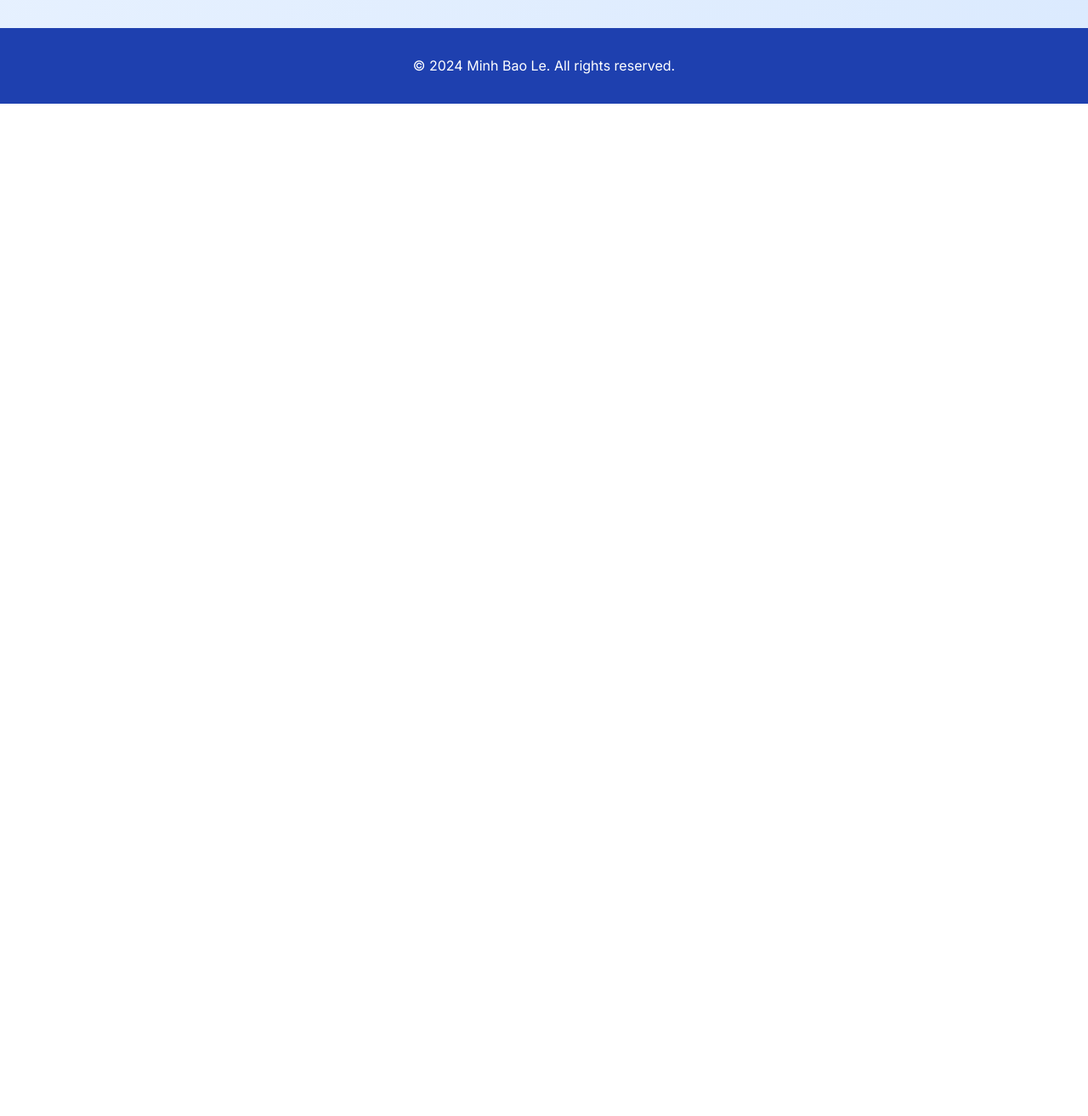
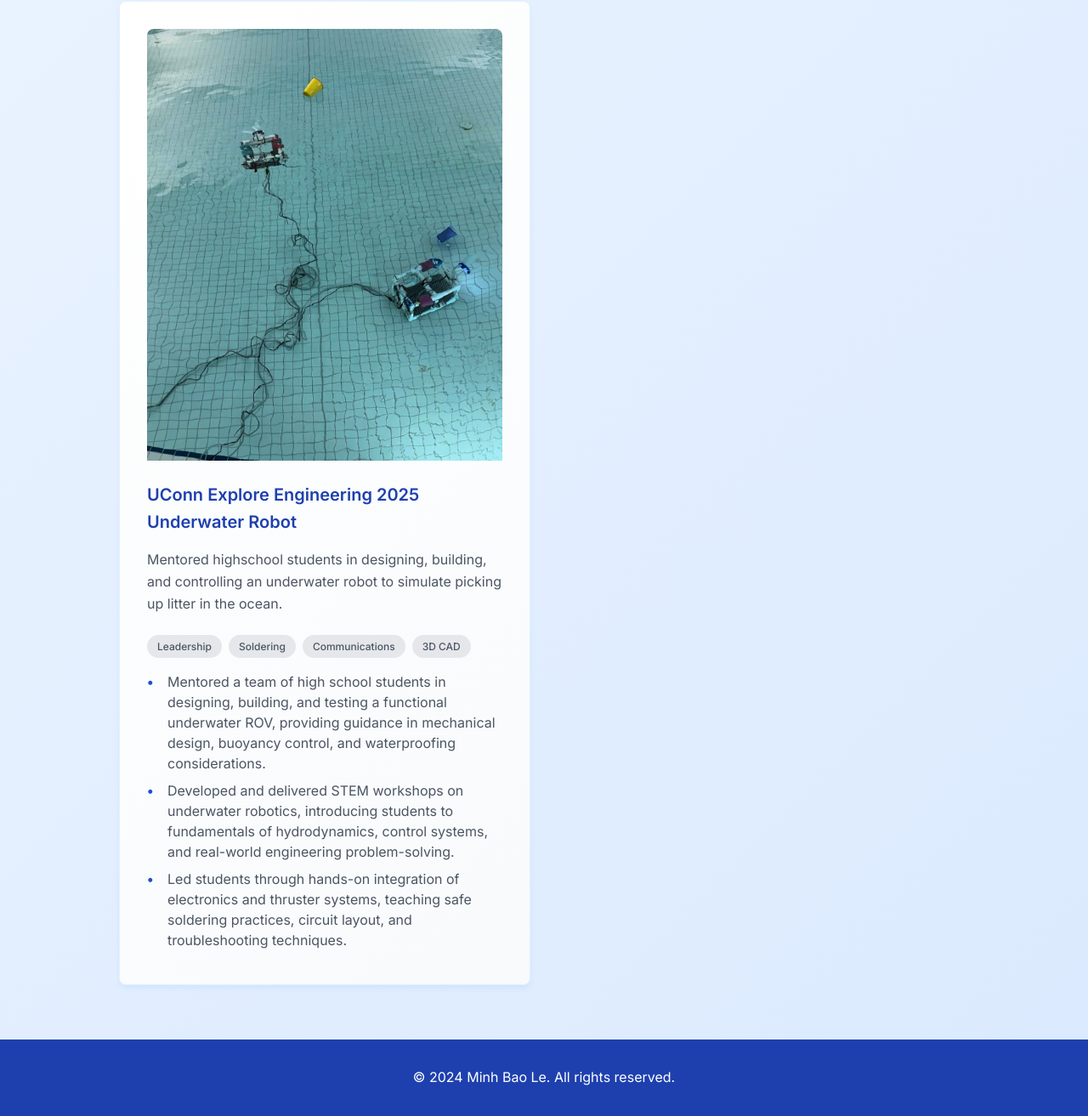
Before and after one commit to LMBao1411/personal_portfolio, a plain HTML site: page projects.html in a window 1280 px wide. Shown: the part 1127-2440 px from the top of the page at 85% size. Before the commit the page ends 1249 px from the top, so only its background shows below. Drawn offline with Linux system fonts and the light colour scheme.

Commit message:
README.md commit

```diff
--- a/projects.html
+++ b/projects.html
@@ -72,6 +72,27 @@
                             </ul>
                         </div>
                     </div>
+
+                    <div class="project-card">
+                        <div class="project-image-top">
+                            <img src="rov.jpg" alt="UConn Explore Engineering 2025 Underwater Robot" class="project-img-top">
+                        </div>
+                        <h3>UConn Explore Engineering 2025 Underwater Robot</h3>
+                        <p>Mentored highschool students in designing, building, and controlling an underwater robot to simulate picking up litter in the ocean.</p>
+                        <div class="project-tech">
+                            <span class="tech-tag">Leadership</span>
+                            <span class="tech-tag">Soldering</span>
+                            <span class="tech-tag">Communications</span>
+                            <span class="tech-tag">3D CAD</span>
+                        </div>
+                        <div class="project-details">
+                            <ul class="project-achievements">
+                                <li>Mentored a team of high school students in designing, building, and testing a functional underwater ROV, providing guidance in mechanical design, buoyancy control, and waterproofing considerations.</li>
+                                <li>Developed and delivered STEM workshops on underwater robotics, introducing students to fundamentals of hydrodynamics, control systems, and real-world engineering problem-solving.</li>
+                                <li>Led students through hands-on integration of electronics and thruster systems, teaching safe soldering practices, circuit layout, and troubleshooting techniques.</li>
+                            </ul>
+                        </div>
+                    </div>
                 </div>
             </div>
         </section>
```
Also changed, not shown: rov.jpg (added).
